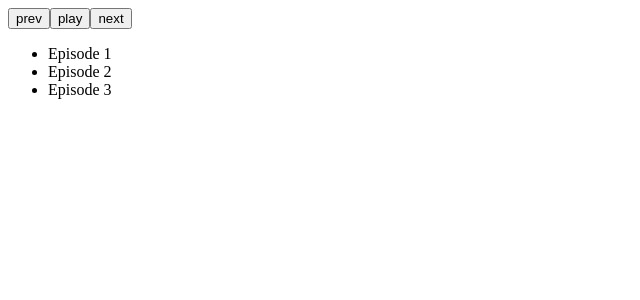
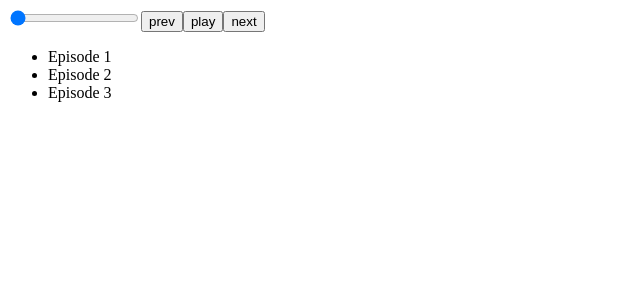
Before and after one commit to jasonconnor/talkintricks, a React (Create React App) app: page / in a window 1280 px wide. Shown: the top 300 px of the page, without its empty margins (0-640 px from the left). Built offline with nearby package versions, Linux system fonts and the light colour scheme.

Commit message:
Added Progressbar, Scrubbing, + Episode Selection

```diff
--- a/src/components/Player/Player.js
+++ b/src/components/Player/Player.js
@@ -9,8 +9,24 @@ export default function Player() {
   const [playing, setPlaying] = useState(false)
 
   const [currentEpisode, setCurrentEpisode] = useState(0)
+  const [currentProgress, setCurrentProgress] = useState(0)
 
+  const intervalRef = useRef()
   const audioRef = useRef(new Audio())
+
+  const { duration } = audioRef.current
+
+  const startInterval = () => {
+    clearInterval(intervalRef.current)
+
+    intervalRef.current = setInterval(() => {
+      const { ended, currentTime } = audioRef.current
+
+      ended
+        ? handleNext()
+        : setCurrentProgress(currentTime)
+    }, [1000])
+  }
 
   // Controller Functions
   const togglePlay = () => {
@@ -21,10 +37,12 @@ export default function Player() {
 
   const handlePlay = () => {
     audioRef.current.play()
+    startInterval()
   }
 
   const handlePause = () => {
     audioRef.current.pause()
+    clearInterval(intervalRef.current)
   }
 
   const handlePrev = () => {
@@ -37,6 +55,20 @@ export default function Player() {
     currentEpisode < episodes.length - 1
       ? setCurrentEpisode(currentEpisode + 1)
       : setCurrentEpisode(0)
+  }
+
+  const handleScrubbing = (event) => {
+    const { value } = event.target
+
+    clearInterval(intervalRef.current)
+    audioRef.current.currentTime = value
+    setCurrentProgress(audioRef.current.currentTime)
+
+    if (playing) handlePlay()
+  }
+
+  const selectEpisode = (key) => {
+    setCurrentEpisode(key)
   }
 
   // Fetch Episodes
@@ -58,6 +90,7 @@ export default function Player() {
     playing
       ? handlePlay()
       : handlePause()
+  // eslint-disable-next-line react-hooks/exhaustive-deps
   }, [playing])
 
   // Handle Episode Changes
@@ -68,27 +101,43 @@ export default function Player() {
 
       handlePause()
       audioRef.current = new Audio(url)
+      setCurrentProgress(0)
       if (playing) handlePlay()
     }
+  // eslint-disable-next-line react-hooks/exhaustive-deps
   }, [currentEpisode])
 
   return (
     <>
       {/* Progress Bar */}
-
+      <>
+        <input
+          type='range'
+          step='1'
+          min='0'
+          max={`${duration}`}
+          value={currentProgress}
+          onChange={(event) => handleScrubbing(event)}
+        />
+      </>
 
       {/* Player Controls */}
       <>
         <button onClick={() => handlePrev()}>prev</button>
         <button onClick={() => togglePlay()}>{playing ? 'pause' : 'play'}</button>
         <button onClick={() => handleNext()}>next</button>
+
+        {/* Volume Controls */}
+
       </>
 
       {/* Episode List */}
       <ul>
         { loading
           ? 'loading...'
-          : episodes.map((episode, key) => (<li key={key}>{episode.title}</li>))
+          : episodes.map((episode, key) => (
+              <li key={key} onClick={() => selectEpisode(key)}>{episode.title}</li>)
+            )
         }
       </ul>
     </>
```
